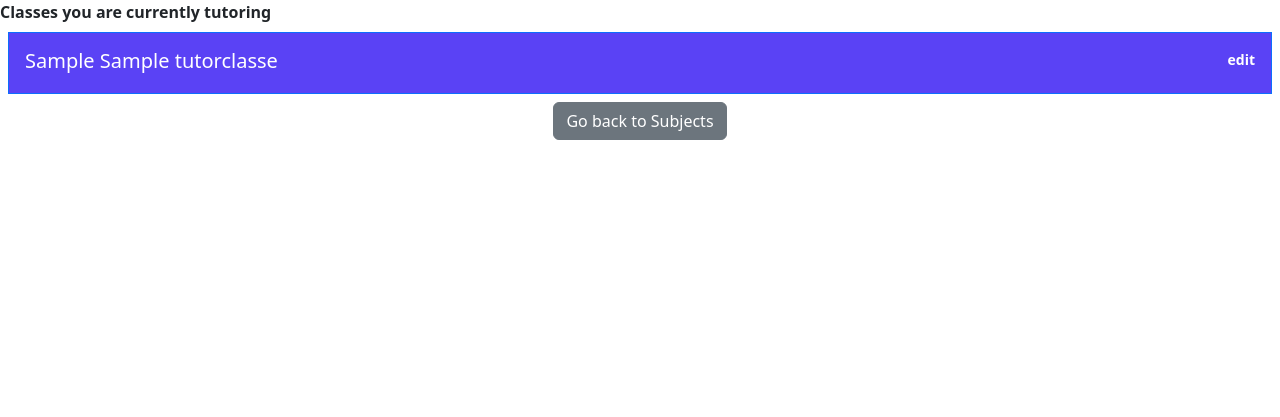
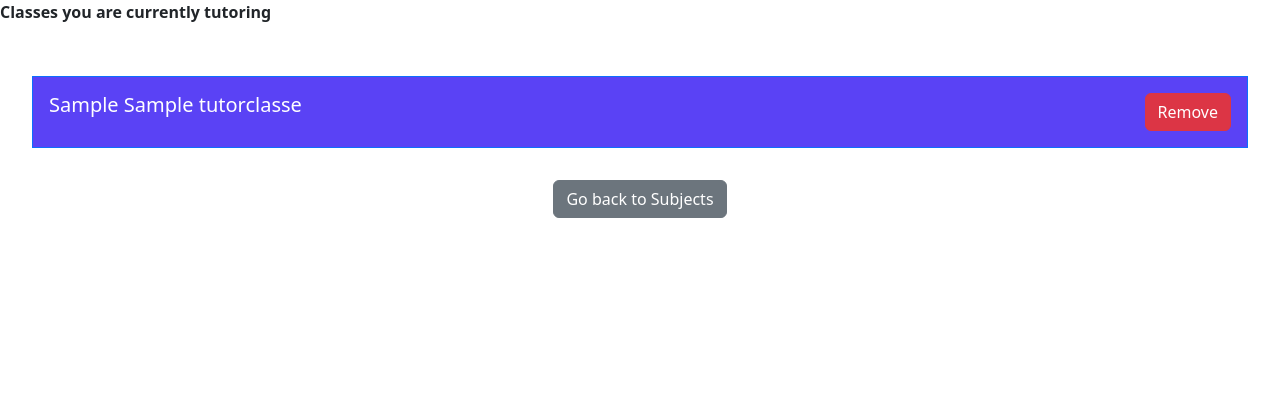
Before and after one commit to Bababinks/TutorMe, a Django app: page /tutorMe/tutor/classes/list in a window 1280 px wide. Shown: the part 56-473 px from the top of the page. Run offline with Django 4.2, Linux system fonts and the light colour scheme; a user stored in the database is signed in; tables that the repository leaves empty hold one stand-in row (values such as "Sample post"); some libraries are stand-ins or nearby versions.

Commit message:
even more css with modal drop down

```diff
--- a/tutorMe/templates/tutorMe/TutorClassList.html
+++ b/tutorMe/templates/tutorMe/TutorClassList.html
@@ -26,20 +26,40 @@
 
 {%else%}
 
-<div class="list-group ">
-
+<div class="list-group p-3" style="margin-top:20px;">
   {% for class in list %}
-    <div class="p-2">
-    <strong  class="list-group-item list-group-item-action active p-3" aria-current="true" style="background-color:#5a42f5;">
-    <div class="d-flex w-100 justify-content-between ">
+    <div class="p-3">
+      <strong class="list-group-item list-group-item-action active p-3" aria-current="true" style="background-color:#5a42f5;">
+        <div class="d-flex w-100 justify-content-between">
           <h5 class="mb-1">{{class}}</h5>
-      <small>edit</small>
+          <!-- Button trigger modal -->
+          <small>
+            <button type="button" class="btn btn-danger" data-bs-toggle="modal" data-bs-target="#exampleModal{{ forloop.counter }}">Remove</button>
+          </small>
+          <!-- Modal -->
+          <div class="modal fade" id="exampleModal{{ forloop.counter }}" tabindex="-1" aria-labelledby="exampleModalLabel{{ forloop.counter }}" aria-hidden="true" data-bs-backdrop="false">
+            <div class="modal-dialog">
+              <div class="modal-content">
+                <div class="modal-header">
+                  <h5 class="modal-title" id="exampleModalLabel" style="color:black;">Remove {{class}}</h5>
+                  <button type="button" class="btn-close" data-bs-dismiss="modal" aria-label="Close"></button>
                 </div>
-
+                <div class="modal-body">
+                  <h6 style="color:black">Are you sure you want to do this? This action is undoable.</h6>
+                </div>
+                <div class="modal-footer">
+                  <button type="button" class="btn btn-secondary" data-bs-dismiss="modal">Close</button>
+                  <button type="button" class="btn btn-primary">Save changes</button>
+                </div>
+              </div>
+            </div>
+          </div>
+        </div>
       </strong>
     </div>
   {% endfor %}
 </div>
+
 
 <form action="/tutorMe/tutor" method="get">
     {% csrf_token %}
```
Lines whose indentation alone changed are shown as unchanged.
